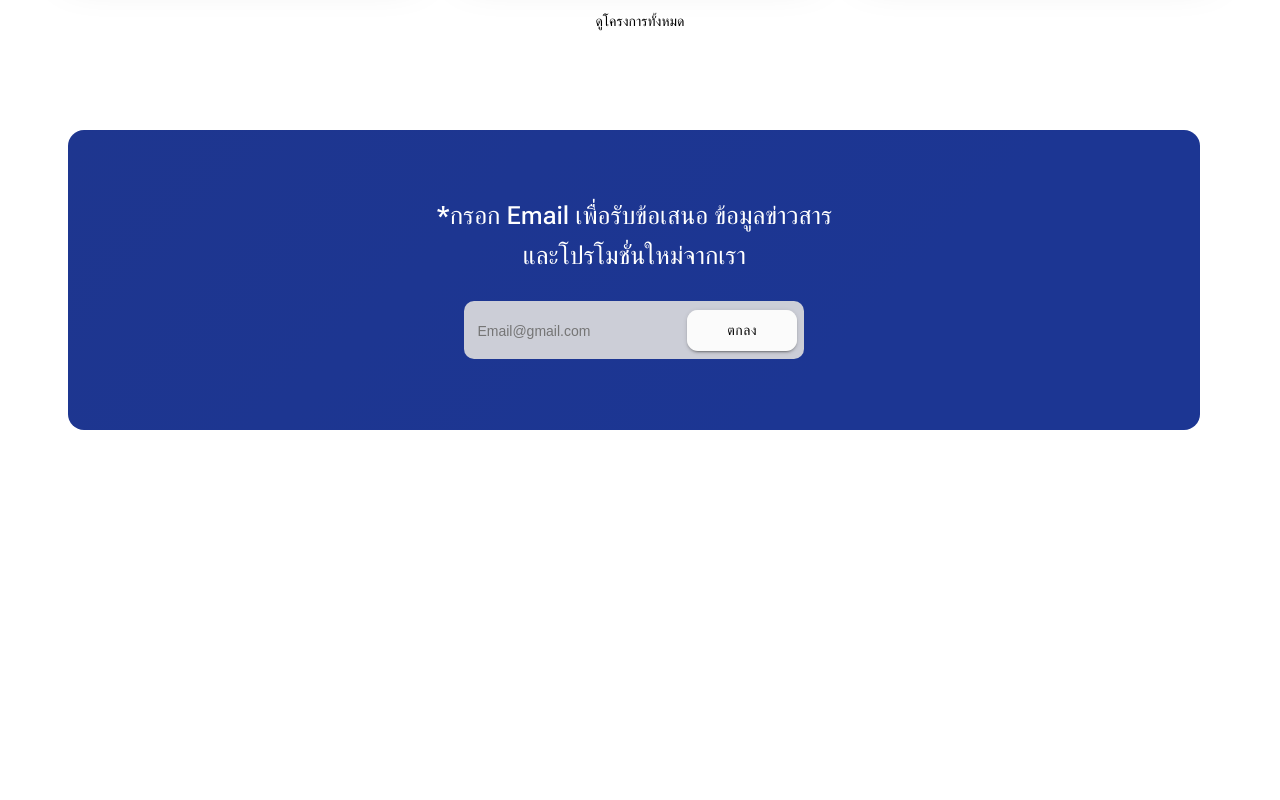
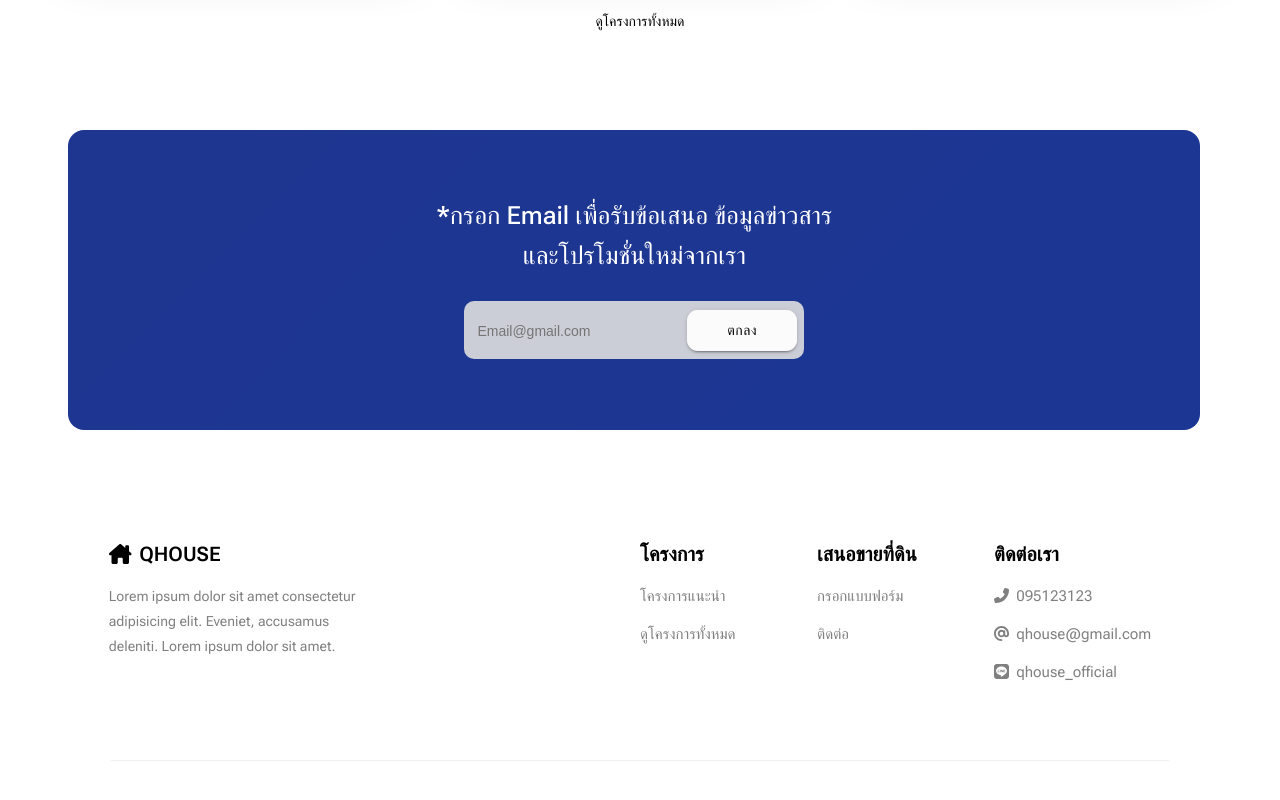
Before and after one commit to sittinonc/House, a React (Create React App) app in the folder client/: page / in a window 1280 px wide. Shown: the part 1444-2244 px from the top of the page. Before the commit the page ends 1874 px from the top, so only its background shows below. Built offline with nearby package versions, Linux system fonts and the light colour scheme; no server answers.

Commit message:
feat: footer

```diff
--- a/client/package.json
+++ b/client/package.json
@@ -6,6 +6,7 @@
     "@emotion/react": "^11.9.0",
     "@emotion/styled": "^11.8.1",
     "@fortawesome/fontawesome-svg-core": "^6.1.1",
+    "@fortawesome/free-brands-svg-icons": "^6.1.1",
     "@fortawesome/free-regular-svg-icons": "^6.1.1",
     "@fortawesome/free-solid-svg-icons": "^6.1.1",
     "@fortawesome/react-fontawesome": "^0.1.18",
--- a/client/src/components/BottomSection/BottomSection.js
+++ b/client/src/components/BottomSection/BottomSection.js
@@ -1,6 +1,63 @@
 import classes from "./BottomSection.module.scss";
 import Section from "../../UI/Section/Section";
+import { FontAwesomeIcon } from "@fortawesome/react-fontawesome";
+import {
+  faHouseChimney,
+  faPhoneFlip,
+  faAt,
+} from "@fortawesome/free-solid-svg-icons";
+import { faLine } from "@fortawesome/free-brands-svg-icons";
 const BottomSection = () => {
-  return <Section></Section>;
+  return (
+    <Section>
+      <div className={classes.container}>
+        <div className={classes.separate}>
+          <div className={classes.right}>
+            <span className={classes.head}>
+              <FontAwesomeIcon id={classes.logo} icon={faHouseChimney} />
+              QHOUSE
+            </span>
+            <span className={classes.text}>
+              Lorem ipsum dolor sit amet consectetur adipisicing elit. Eveniet,
+              accusamus deleniti. Lorem ipsum dolor sit amet.
+            </span>
+          </div>
+        </div>
+        <div className={classes.separate}>
+          <div className={classes.item}>
+            <span className={classes.head}>โครงการ</span>
+            <div className={classes.subGroup}>
+              <span className={classes.sub}>โครงการแนะนำ</span>
+              <span className={classes.sub}>ดูโครงการทั้งหมด</span>
+            </div>
+          </div>
+          <div className={classes.item}>
+            <span className={classes.head}>เสนอขายที่ดิน</span>
+            <div className={classes.subGroup}>
+              <span className={classes.sub}>กรอกแบบฟอร์ม</span>
+              <span className={classes.sub}>ติดต่อ</span>
+            </div>
+          </div>
+          <div className={classes.item}>
+            <span className={classes.head}>ติดต่อเรา</span>
+            <div className={classes.subGroup}>
+              <span className={classes.sub}>
+                <FontAwesomeIcon className={classes.logo} icon={faPhoneFlip} />
+                095123123
+              </span>
+              <span className={classes.sub}>
+                <FontAwesomeIcon className={classes.logo} icon={faAt} />
+                qhouse@gmail.com
+              </span>
+              <span className={classes.sub}>
+                <FontAwesomeIcon className={classes.logo} icon={faLine} />
+                qhouse_official
+              </span>
+            </div>
+          </div>
+        </div>
+      </div>
+    </Section>
+  );
 };
 export default BottomSection;
--- a/client/src/components/BottomSection/BottomSection.module.scss
+++ b/client/src/components/BottomSection/BottomSection.module.scss
@@ -0,0 +1,64 @@
+.container {
+  margin-top: 10vh;
+  display: flex;
+  flex-direction: row;
+  justify-content: flex-start;
+  background-color: rgb(255, 255, 255);
+  width: 83%;
+  height: 250px;
+  //box-shadow: 0px -1.5px 0px 0 rgba(225, 223, 223, 0.6);
+  box-shadow: 0 2.5px 1.5px -2px rgba(206, 206, 206, 0.8);
+
+  .separate {
+    margin-top: 3%;
+    display: flex;
+    flex-direction: row;
+    width: 50%;
+    .item,
+    .right {
+      height: 100%;
+      width: 100%;
+      .head {
+        font-size: 20px;
+        font-weight: 600;
+
+        #logo {
+          padding-right: 3%;
+        }
+      }
+      .text {
+        line-height: 25px;
+        font-size: 14px;
+        color: grey;
+      }
+      .subGroup {
+        height: 100%;
+        width: 100%;
+        display: flex;
+        flex-direction: column;
+        margin-top: 12%;
+        row-gap: 9%;
+        .sub {
+          color: grey;
+          font-size: 15px;
+
+          &:hover {
+            cursor: pointer;
+            color: rgb(112, 112, 112);
+          }
+
+          .logo {
+            padding-right: 4%;
+          }
+        }
+      }
+    }
+
+    .right {
+      width: 50%;
+      display: flex;
+      flex-direction: column;
+      row-gap: 8%;
+    }
+  }
+}
```
Also changed, not shown: 1 other file (tests, documents, lock files or other folders).
